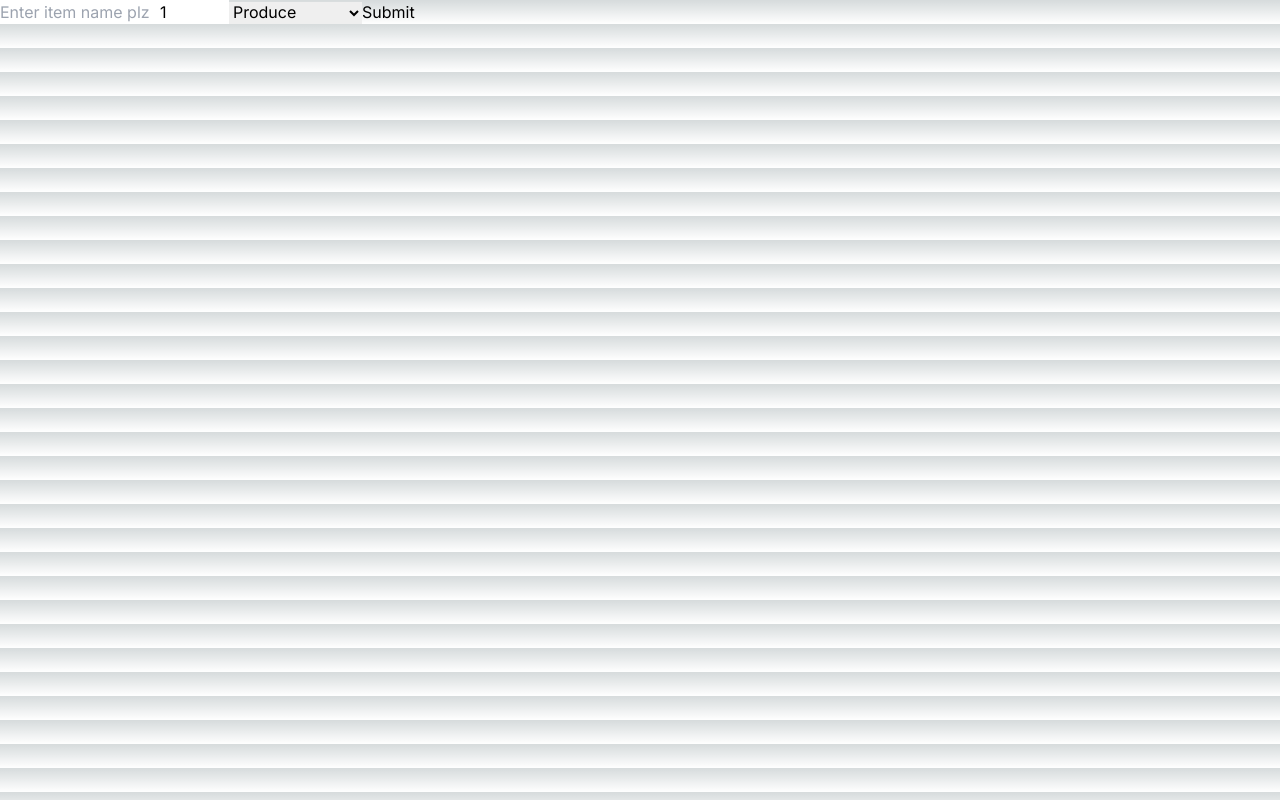
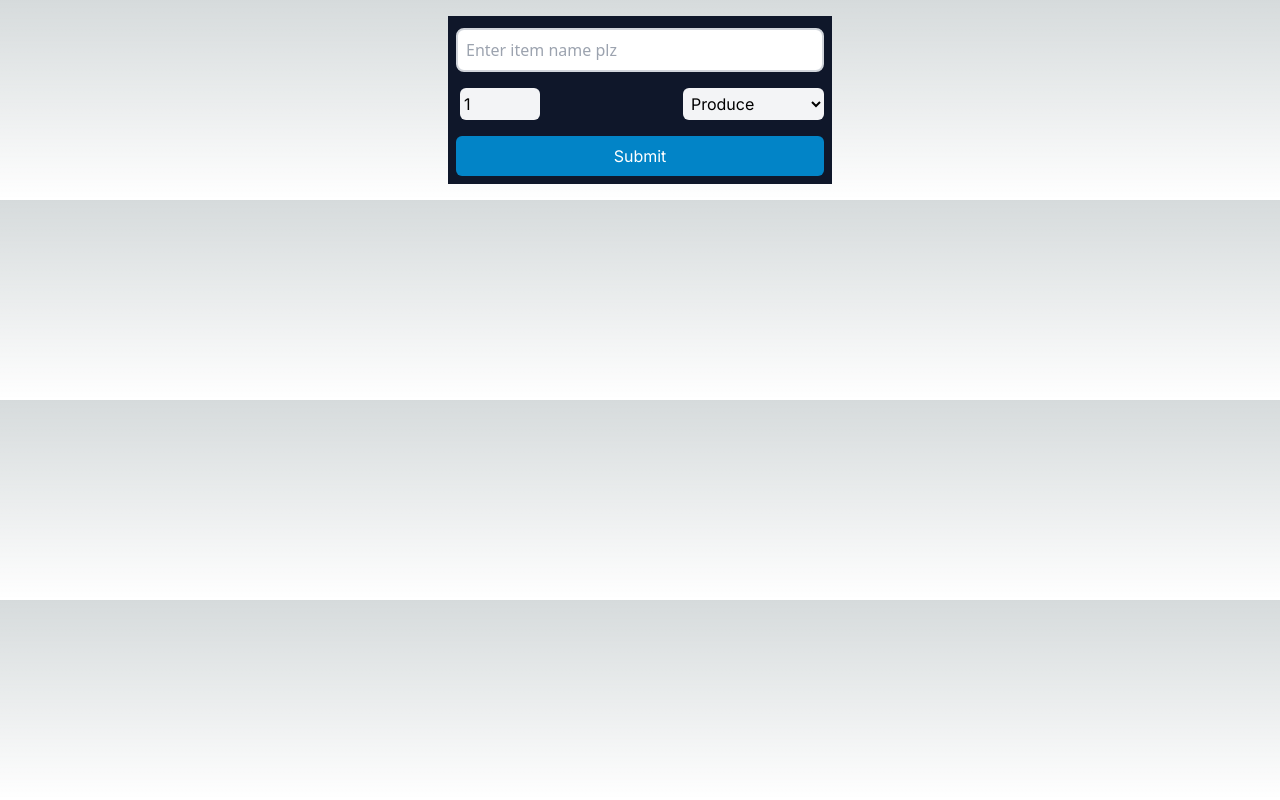
Before and after one commit to RayQM/cprg306-assignments, a Next.js app: page /week4 in a window 1280 px wide. Built offline with nearby package versions, Linux system fonts and the light colour scheme.

Commit message:
week4
done!

```diff
--- a/app/week4/new-item.js
+++ b/app/week4/new-item.js
@@ -42,17 +42,24 @@ export function NewItem(){
       }
 
     return(
-    <form onSubmit={handleSubmit}>
-        <input value={name} onChange={handleNameChange} placeholder="Enter item name plz" required className="w-40 "/>
-        <input type="number" min="1" max="99" value={quantity} onChange={handleQuantityChange} required className="text-black "/>
-        <select value={category} onChange={handleCategoryChange} className=" text-black round " >
+        <div className="w-full bg-blue-gray-100 flex justify-center ">
+
+            <form onSubmit={handleSubmit} className="p-2 m-4 bg-slate-900 text-black max-w-sm w-full">
+                <div className="mb-4">
+                    <input value={name} onChange={handleNameChange} placeholder="Enter item name plz" required className="w-full mt-1 border-2 border-gray-300 p-2 rounded-lg font-sans "/>
+                </div>
+                <div className="flex justify-between">
+                    <input type="number" min="1" max="99" value={quantity} onChange={handleQuantityChange} required className="ml-1 p-1 w-20 rounded-md text-black bg-gray-100 focus:bg-white "/>
+                    <select value={category} onChange={handleCategoryChange} className=" ml-1 p-1 w-50 rounded-md text-black bg-gray-100 focus:bg-white " >
                     {categories.map((category) => (
                     <option>
                         {category}
                     </option>
                     ))}</select>
-        <input type="submit" value="Submit" />
+                </div>
+                <input type="submit" value="Submit" className="w-full py-2 px-4 mt-4 bg-sky-600 hover:bg-sky-500 rounded-md text-white" />
             </form>
+        </div>
 
     )
 
--- a/app/week4/page.js
+++ b/app/week4/page.js
@@ -3,7 +3,7 @@ import { NewItem } from "./new-item";
 export default function Page() {
     return (
       <main>
-        <NewItem />
+        <NewItem/>
       </main>
     );
   }
```
Lines whose indentation alone changed are shown as unchanged.
